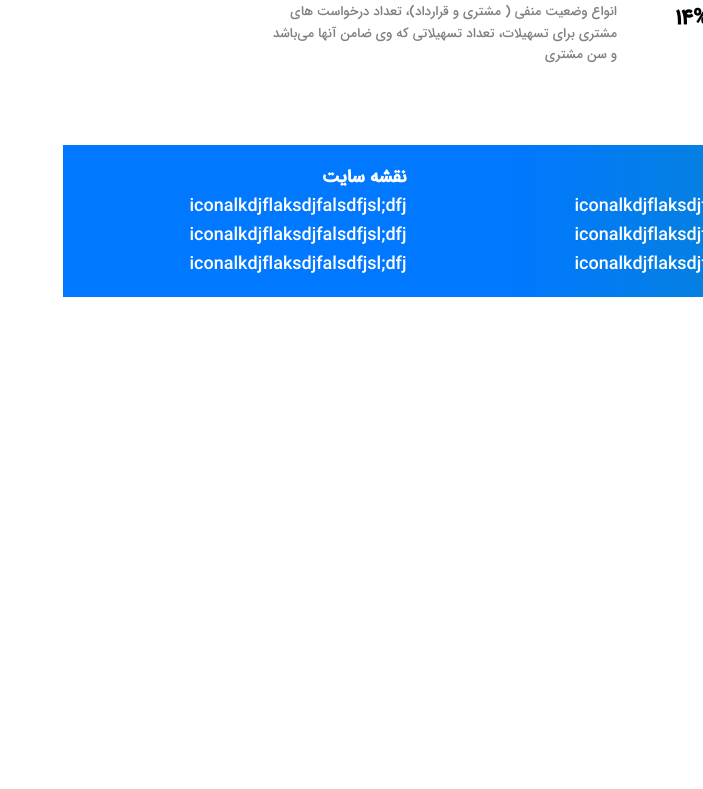
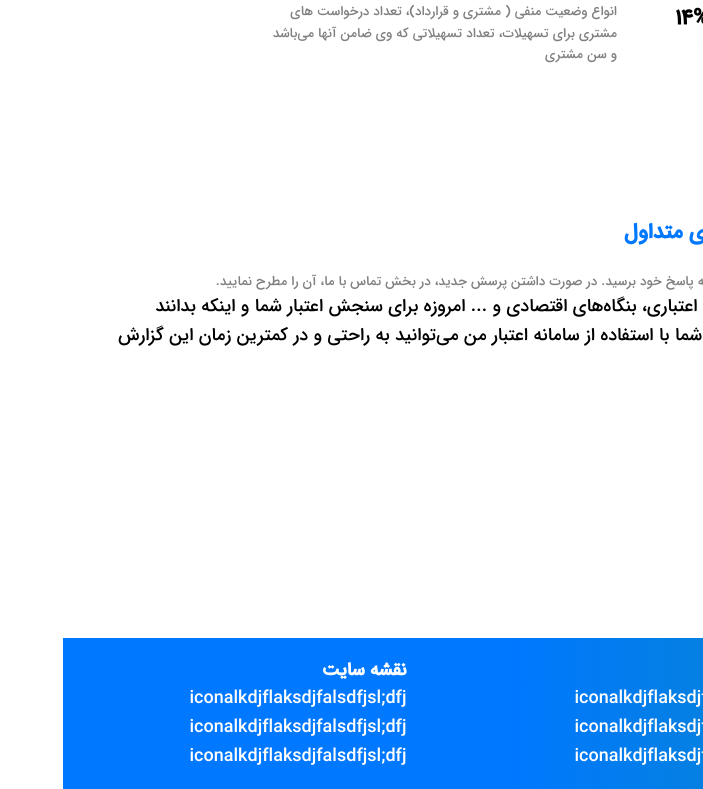
Before and after one commit to tahashajarian/nextjs-playground, a Next.js app: page / in a window 1280 px wide. Shown: the part 2873-3662 px from the top of the page, without its empty margins (577-1280 px from the left). Before the commit the page ends 3170 px from the top, so only its background shows below. Built offline with nearby package versions, Linux system fonts and the light colour scheme.

Commit message:
home list section

```diff
--- a/containers/home/home.js
+++ b/containers/home/home.js
@@ -136,6 +136,10 @@ const Home = () => {
         </div>
       </section>
       <section className={style.homeSection5}>
+        <div className={style.backgroundSection4}>
+          <img className={style.cricle5} src="/images/circle5.svg" />
+          <img className={style.cricle6} src="/images/circle6.svg" />
+        </div>
         <h3>عوامل موثر بر رتبه‌بندی</h3>
         <span>
           اگر می‌خواهید رتبه اعتباری خود را افزایش دهید، باید بدانید چه عواملی
@@ -210,6 +214,34 @@ const Home = () => {
           </div>
         </div>
       </section>
+      <section className={style.homeSection5}>
+        <h3>پرسش‌های متداول</h3>
+        <span>
+          بسیاری از کاربران ما سوالاتی مشابه سوالات شما دارند که می‌توانید با
+          مشاهده و مطالعه آنها به پاسخ خود برسید. در صورت داشتن پرسش جدید، در
+          بخش تماس با ما، آن را مطرح نمایید.
+        </span>
+        <div>
+          <span>
+            آیا سامانه اعتبار من، امکان چاپ و دانلود گزارش را می‌دهد ؟
+          </span>
+          <span>
+            بانک‌ها، موسسات مالی اعتباری، بنگاه‌های اقتصادی و ... امروزه برای
+            سنجش اعتبار شما و اینکه بدانند مشتریانشان تا چه حد خوش حساب هستند،
+            از گزارشات اعتباری استفاده می‌نمایند. شما با استفاده از سامانه
+            اعتبار من می‌توانید به راحتی و در کمترین زمان این گزارش را دریافت
+            نموده و میزان اعتبار خود را در نزد آنها مشاهده نمایید.
+          </span>
+          <ul>
+            <li>امکان دریافت گزارش اعتباری بدون شماره همراه وجود دارد؟</li>
+            <li>گزارشات اعتباری تا چند وقت پس از دریافت معتبر هستند؟</li>
+            <li>مبلغ گزارش اعتباری چقدر است؟</li>
+            <li>آیا گزارش مستقیم به بانک داده می‌شود؟</li>
+            <li>نحوه محاسبه امتیازات به چه صورت است؟</li>
+            <li>چند گزارش برای یک فرد وجود دارد؟</li>
+          </ul>
+        </div>
+      </section>
     </div>
   );
 };
--- a/containers/home/home.module.scss
+++ b/containers/home/home.module.scss
@@ -330,4 +330,22 @@
       left: 12%;
     }
   }
+  .backgroundSection4 {
+    position: absolute;
+    top: 2350px;
+    left: 0;
+    width: 100%;
+    z-index: -1;
+    img {
+      position: absolute;
+    }
+    .cricle6 {
+      right: 0;
+      top: 150px;
+    }
+    .cricle5 {
+      top: -40px;
+      left: 0;
+    }
+  }
 }
```
Also changed, not shown: public/images/circle6.svg (renamed from public/images/Group 5.svg).
